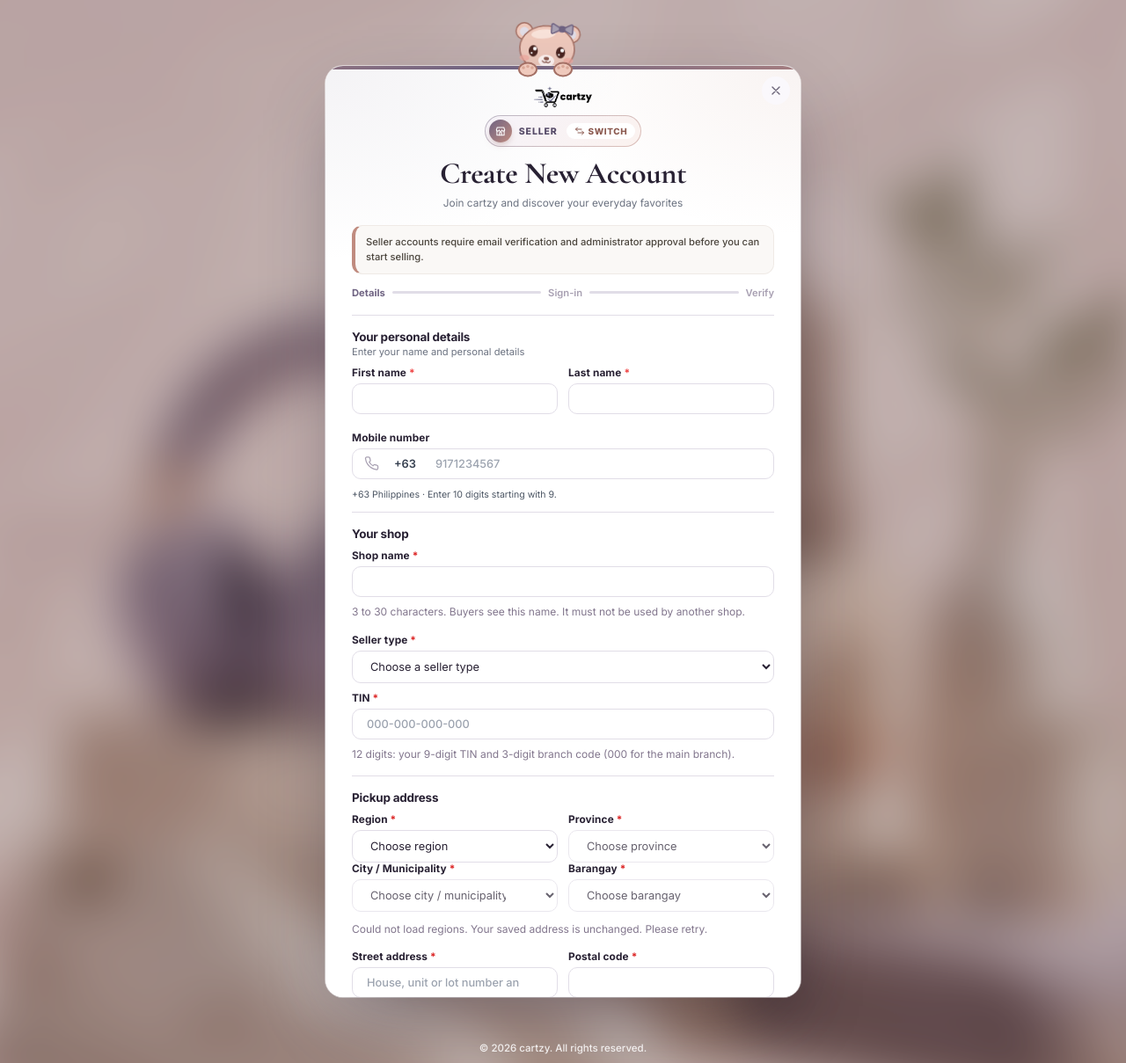
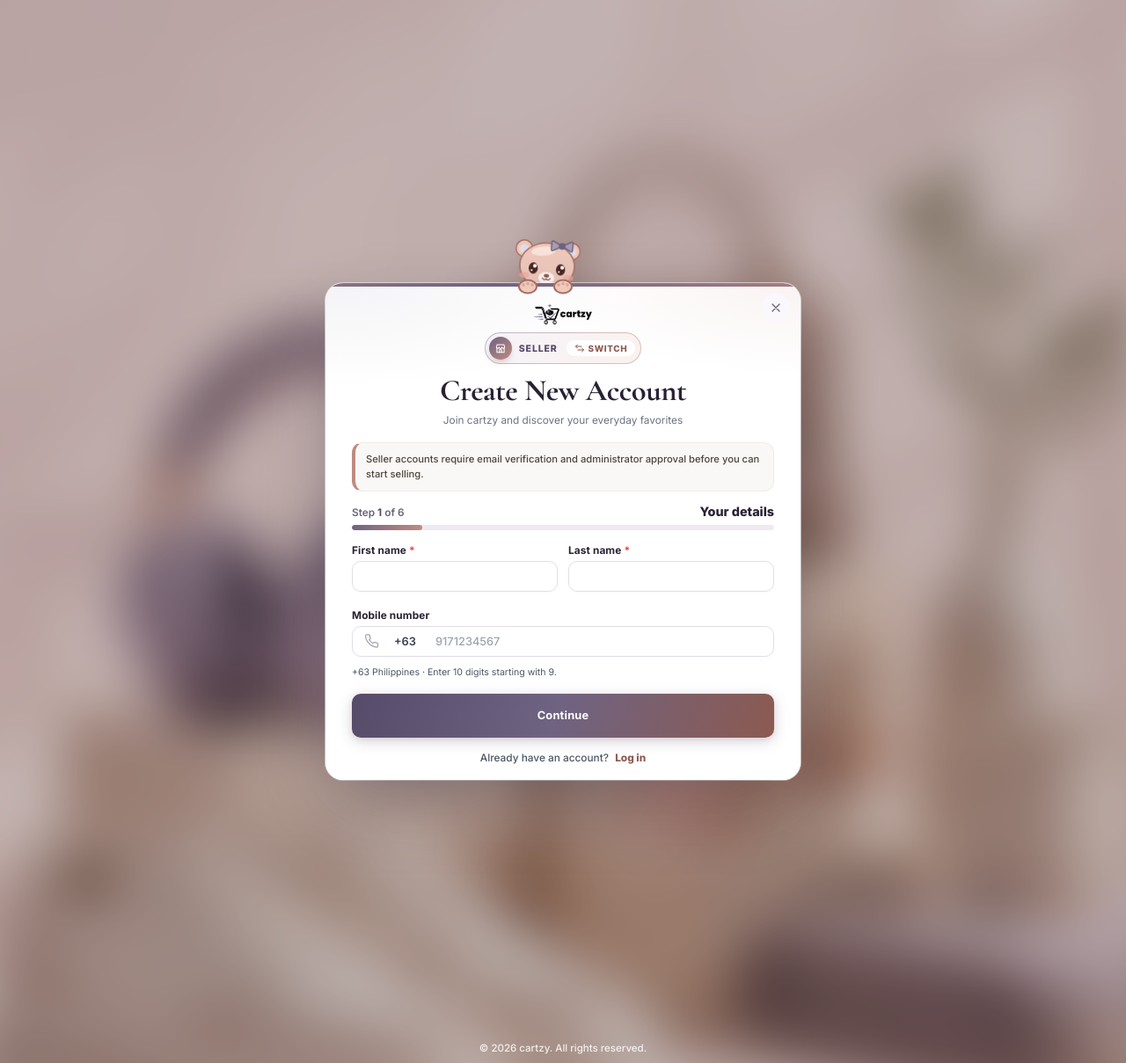
Before and after one commit to jessicabajamundi/cartzy, a Laravel app: page /register?role=seller in a window 1280 px wide. Shown: the whole page at 88% size. Run offline with Laravel 12, Linux system fonts and the light colour scheme; tables that the repository leaves empty hold one stand-in row (values such as "Sample post"); parts of the project's set-up code (start-up, migrations or seed data) failed here and were passed over; some libraries are stand-ins or nearby versions.

Commit message:
Seller sign-up: split into 6 short steps so the modal doesn't scroll

```diff
--- a/public/css/auth-modal.css
+++ b/public/css/auth-modal.css
@@ -723,6 +723,15 @@
 .auth-modal-page .lm-dialog-form .rd-progress-title { font-size: .8rem; }
 .auth-modal-page .lm-dialog-form .rd-progress-hint { font-size: .7rem; }
 
+/* Seller sign-up steps: compact shop, address and document fields so each step fits */
+.auth-modal-page .lm-dialog-form .seller-field-hint { font-size: .66rem !important; line-height: 1.45; margin: 4px 0 8px !important; }
+.auth-modal-page .lm-dialog-form .seller-field-error { font-size: .66rem !important; margin-top: 3px !important; }
+.auth-modal-page .lm-dialog-form #sellerFieldsWrapper .mb-4 { margin-bottom: 8px !important; }
+.auth-modal-page .lm-dialog-form #sellerFieldsWrapper .seller-file-input { padding: 6px 10px !important; font-size: .74rem !important; }
+.auth-modal-page .lm-dialog-form .seller-file-input::file-selector-button { padding: 5px 10px; margin-right: 10px; font-size: .72rem; }
+/* The "Step 5 of 6 · Sign-in details" title already names the step */
+.auth-modal-page .lm-dialog-form .is-seller-stepped #step-2 > .field-block:first-child { display: none; }
+
 /* Shorter laptop screens: a smaller gap for Cozy and a more compact header so step 1 still fits */
 @media (max-height: 820px) and (min-width: 521px) {
     .auth-modal-page .lm-dialog-form .lm-panel { padding-top: 16px; padding-bottom: 14px; }
@@ -740,6 +749,10 @@
     .auth-modal-page .lm-dialog-form .field-block { margin-top: 4px !important; margin-bottom: 6px !important; }
     .auth-modal-page .lm-dialog-form .stepper { padding-bottom: 8px !important; }
     .auth-modal-page .lm-dialog-form .lm-role-badge { margin-bottom: 6px; }
+    /* Seller steps 2-6: the title and "Step X of 6" are enough, so drop the logo and subtitle */
+    .auth-modal-page .lm-dialog-form.is-seller-later-step .lm-logo,
+    .auth-modal-page .lm-dialog-form.is-seller-later-step .auth-subtitle { display: none !important; }
+    .auth-modal-page .lm-dialog-form.is-seller-later-step .auth-title { margin-top: 6px !important; margin-bottom: 10px !important; }
 }
 
 @media (max-width: 520px) {
--- a/public/js/auth/register.js
+++ b/public/js/auth/register.js
@@ -219,6 +219,8 @@
         updateOtpPreviewUI();
     }
 
+    updateSellerPages();
+
     const line1 = document.getElementById('line-1');
     const line2 = document.getElementById('line-2');
     if (line1) {
@@ -240,6 +242,21 @@
 // Next Step transition
 async function nextStep(targetStep) {
     if (otpRequestPending) return;
+    // Sellers go through the details one section at a time (steps 1-4 of 6) before the sign-in step.
+    if (currentStep === 1 && isSellerSignup() && sellerPage < SELLER_DETAIL_PAGES) {
+        // Ignore extra clicks while this step is still being checked (the phone check waits on the server).
+        if (sellerPageChecking) return;
+        sellerPageChecking = true;
+        try {
+            if (!await validateSellerPage(sellerPage)) return;
+        } finally {
+            sellerPageChecking = false;
+        }
+        sellerPage = Math.min(sellerPage + 1, SELLER_DETAIL_PAGES);
+        updateStepperUI();
+        scrollFormToTop();
+        return;
+    }
     // Validate Step 1
     if (currentStep === 1) {
         if (!validateSellerDetails(true)) return;
@@ -322,6 +339,74 @@
     currentStep = targetStep;
     updateStepperUI();
     scrollFormToTop();
+}
+
+// ── Seller sign-up in 6 steps ──
+// Steps 1-4 are sections of the details panel (step-1), step 5 is sign-in (step-2) and step 6 is verify (step-3).
+const SELLER_STEP_TITLES = ['Your details', 'Your shop', 'Pickup address', 'Documents', 'Sign-in details', 'Verify your email'];
+const SELLER_DETAIL_PAGES = 4;
+let sellerPage = 1;
+let sellerPageChecking = false;
+
+function isSellerSignup() {
+    return document.getElementById('role_input')?.value === 'seller';
+}
+
+async function validateSellerPage(page) {
+    if (page === 1) {
+        return validateRegistrationNames(true) && validateRegistrationPhone(true) && await checkPhoneAvailability(true);
+    }
+    return validateSellerDetails(true, page);
+}
+
+function sellerBack() {
+    if (sellerPage <= 1) return;
+    sellerPage--;
+    updateStepperUI();
+    scrollFormToTop();
+}
+window.sellerBack = sellerBack;
+
+// Show only the current seller section, and swap the 3-part stepper for "Step X of 6".
+function updateSellerPages() {
+    const seller = isSellerSignup();
+    const onDetails = currentStep === 1;
+    document.getElementById('registerForm')?.classList.toggle('is-seller-stepped', seller);
+    // Lets short screens drop the logo and subtitle after the first step (auth-modal.css).
+    document.querySelector('.lm-dialog-form')?.classList.toggle('is-seller-later-step', seller && !(onDetails && sellerPage === 1));
+    document.querySelectorAll('[data-seller-page]').forEach(section => {
+        section.hidden = seller && Number(section.dataset.sellerPage) !== sellerPage;
+    });
+
+    const progress = document.getElementById('sellerProgress');
+    const stepper = document.getElementById('signupStepper');
+    if (progress) progress.hidden = !seller;
+    if (stepper) stepper.style.display = seller ? 'none' : '';
+    if (seller && progress) {
+        const step = onDetails ? sellerPage : SELLER_DETAIL_PAGES + currentStep - 1;
+        progress.querySelector('[data-sp-number]').textContent = step;
+        progress.querySelector('[data-sp-title]').textContent = SELLER_STEP_TITLES[step - 1];
+        progress.querySelector('[data-sp-fill]').style.width = (step / SELLER_STEP_TITLES.length * 100) + '%';
+        progress.querySelector('[role="progressbar"]').setAttribute('aria-valuenow', step);
+    }
+
+    // Page 1 keeps the full-width Continue; pages 2-4 get Back and Continue.
+    const single = document.querySelector('.btn-details-continue');
+    const nav = document.querySelector('.su-seller-nav');
+    const label = seller && sellerPage === SELLER_DETAIL_PAGES ? 'Continue to sign-in details' : 'Continue';
+    if (single) {
+        single.hidden = seller && sellerPage > 1;
+        single.textContent = label;
+    }
+    if (nav) {
+        nav.hidden = !(seller && sellerPage > 1);
+        const next = nav.querySelector('.su-seller-continue');
+        if (next) next.textContent = label;
+    }
+
+    // The approval notice only on the first step, to keep the later steps short.
+    const notice = document.getElementById('sellerNoticeBox');
+    if (notice) notice.style.display = seller && onDetails && sellerPage === 1 ? 'block' : 'none';
 }
 
 // Toggle password visibility and the eye icon.
@@ -577,6 +662,7 @@
             if (buyerOpt) buyerOpt.classList.add('selected');
         }
     }
+    sellerPage = 1;
     updateSellerDetails(role);
 }
 window.selectRole = selectRole;
@@ -603,12 +689,15 @@
         input.required = seller && applies;
         input.disabled = !seller;
     });
+    updateSellerPages();
 }
 
-function validateSellerDetails(focus = false) {
+// Checks the seller fields; with a page (2-4), only the fields of that sign-up step.
+function validateSellerDetails(focus = false, page = null) {
     if (document.getElementById('role_input').value !== 'seller') return true;
     let firstInvalid = null;
-    document.querySelectorAll('#sellerFieldsWrapper [data-seller-required], #sellerFieldsWrapper [data-seller-document]').forEach(input => {
+    const scope = page ? `#sellerFieldsWrapper [data-seller-page="${page}"]` : '#sellerFieldsWrapper';
+    document.querySelectorAll(`${scope} [data-seller-required], ${scope} [data-seller-document]`).forEach(input => {
         if (input.hasAttribute('data-seller-document') && input.disabled) return;
         input.setCustomValidity('');
         if (input.type === 'text') input.value = input.value.trim();
@@ -937,11 +1026,25 @@
         && !Array.from(document.querySelectorAll('#sellerFieldsWrapper .seller-field-error')).some(error => error.textContent.trim())) {
         currentStep = 2;
     }
+    // A seller sent back with errors starts on the first step that has one.
+    if (currentStep === 1 && isSellerSignup()) {
+        const errored = ['first_name', 'last_name', 'phone'].some(id => document.getElementById(id + '_error')?.textContent.trim())
+            ? null
+            : Array.from(document.querySelectorAll('#sellerFieldsWrapper .seller-field-error')).find(error => error.textContent.trim());
+        sellerPage = errored ? Number(errored.closest('[data-seller-page]')?.dataset.sellerPage || 1) : 1;
+    }
     updateStepperUI();
+    // Show the step holding the first field the browser rejects (later ones in the same submit are ignored).
+    let invalidShown = false;
     form?.addEventListener('invalid', event => {
+        if (invalidShown) return;
+        invalidShown = true;
+        setTimeout(() => { invalidShown = false; }, 0);
         const step = event.target.closest('[id^="step-"]');
         if (step) {
             currentStep = Number(step.id.replace('step-', ''));
+            const page = event.target.closest('[data-seller-page]');
+            if (page && isSellerSignup()) sellerPage = Number(page.dataset.sellerPage);
             updateStepperUI();
         }
     }, true);
--- a/resources/views/auth/partials/seller-details.blade.php
+++ b/resources/views/auth/partials/seller-details.blade.php
@@ -1,4 +1,6 @@
 <div id="sellerFieldsWrapper" style="display: {{ old('role', $selectedRole ?? 'buyer') === 'seller' ? 'block' : 'none' }};">
+    {{-- Seller sign-up steps 2-4 (step 1 is the personal details in register.blade.php) --}}
+    <div data-seller-page="2">
     <div class="field-block"><h3 class="field-heading">Your shop</h3></div>
     <div class="mb-4">
         <label class="field-label" for="shop_name">Shop name <span class="seller-required">*</span></label>
@@ -22,6 +24,8 @@
         <p class="seller-field-hint">12 digits: your 9-digit TIN and 3-digit branch code (000 for the main branch).</p>
         <p class="seller-field-error" id="tin_number_error" role="alert">{{ $errors->first('tin_number') }}</p>
     </div>
+    </div>
+    <div data-seller-page="3">
     <div class="field-block"><h3 class="field-heading">Pickup address</h3></div>
     <div class="psgc-address-form">
         <div class="form-grid-2 mb-4">
@@ -49,7 +53,11 @@
             </div>
         </div>
     </div>
-    <div class="field-block"><h3 class="field-heading">Documents</h3><p class="seller-field-hint">JPG, PNG or PDF, up to 5 MB each. You may upload any supporting documents below. Required documents are marked with an asterisk (*).</p></div>
+    </div>
+    <div data-seller-page="4">
+    <div class="field-block"><h3 class="field-heading">Documents</h3></div>
+    <p class="seller-field-hint">JPG, PNG or PDF, up to 5 MB each. Documents marked * are required.</p>
+    <div class="form-grid-2 su-doc-grid">
     @foreach([
         'id_photo' => ['Government-issued ID', 'Required for all seller types. For corporations, the ID of the authorized representative.', 'all'],
         'dti_permit' => ['DTI Certificate', 'Required for sole proprietorships.', 'sole_proprietorship'],
@@ -63,7 +71,9 @@
             <p class="seller-field-error" id="{{ $field }}_error" role="alert">{{ $errors->first($field) }}</p>
         </div>
     @endforeach
+    </div>
     @if($errors->any())<p class="seller-field-hint">Please select your documents again before continuing.</p>@endif
+    </div>
 </div>
 <style>
 #sellerFieldsWrapper .seller-detail-input { padding-left: 16px !important; width: 100%; }
--- a/resources/views/auth/register.blade.php
+++ b/resources/views/auth/register.blade.php
@@ -52,7 +52,16 @@
 
     <div id="sellerNoticeBox" class="logistics-notice-box" style="display: {{ old('role', $selectedRole ?? 'buyer') === 'seller' ? 'block' : 'none' }};">Seller accounts require email verification and administrator approval before you can start selling.</div>
     <!-- Cartzy Original Stepper Component -->
-    <div class="stepper">
+    <!-- Seller sign-up runs in 6 short steps so the modal doesn't need scrolling (register.js updateSellerPages) -->
+    <div class="su-seller-progress" id="sellerProgress" hidden>
+        <div class="su-seller-progress-top">
+            <span class="su-seller-progress-count">Step <strong data-sp-number>1</strong> of 6</span>
+            <span class="su-seller-progress-title" data-sp-title>Your details</span>
+        </div>
+        <div class="su-seller-progress-bar" role="progressbar" aria-label="Sign-up progress" aria-valuemin="1" aria-valuemax="6" aria-valuenow="1"><span data-sp-fill></span></div>
+    </div>
+
+    <div class="stepper" id="signupStepper">
         <div class="step">
             <span class="step-label" id="label-step-1">Details</span>
         </div>
@@ -137,6 +146,8 @@
                 </div>
             </div>
 
+            <!-- Seller step 1 of 6 (buyers see this section and nothing is split) -->
+            <div data-seller-page="1">
             <div class="field-block" style="margin-top: 18px;">
                 <label class="field-heading">Your personal details</label>
                 <p class="field-subheading" style="margin-bottom: 0;">Enter your name and personal details</p>
@@ -288,9 +299,21 @@
                     <p style="font-size: 0.78rem; color: #6b7280; margin-top: 4px; margin-bottom: 0;">Riders see this when choosing a partner to apply to.</p>
                 </div>
             </div>
+            </div>
 
             @include('auth.partials.seller-details')
             <button type="button" class="btn-primary btn-single btn-details-continue" style="margin-top: 26px;" onclick="nextStep(2)">Continue</button>
+            <!-- Seller steps 2-4: Back and Continue -->
+            <div class="form-btn-row su-seller-nav" hidden>
+                <button type="button" class="btn-action-back" onclick="sellerBack()">
+                    <svg viewBox="0 0 24 24" fill="none" stroke="currentColor" stroke-width="2" stroke-linecap="round" stroke-linejoin="round">
+                        <line x1="19" y1="12" x2="5" y2="12"/>
+                        <polyline points="12 19 5 12 12 5"/>
+                    </svg>
+                    Back
+                </button>
+                <button type="button" class="btn-action-continue su-seller-continue" onclick="nextStep(2)">Continue</button>
+            </div>
         </div>
 
         <!-- STEP 2: Sign-in (Your sign-in details) -->
@@ -717,6 +740,21 @@
     .auth-split-page .btn-primary.btn-details-continue:hover {
         background: linear-gradient(110deg, var(--brand-dark, #564B68) 0%, var(--rose-dark, #8C5A50) 100%) !important;
     }
+    /* Seller sign-up: 6 steps, one section at a time */
+    [data-seller-page][hidden],
+    .su-seller-nav[hidden],
+    .btn-details-continue[hidden],
+    .su-seller-progress[hidden] { display: none !important; }
+    .su-seller-progress { margin: 4px 0 16px; }
+    .su-seller-progress-top { display: flex; align-items: baseline; justify-content: space-between; gap: 10px; margin-bottom: 7px; }
+    .su-seller-progress-count { color: #6b6478; font-size: .74rem; font-weight: 600; }
+    .su-seller-progress-count strong { color: #564b68; }
+    .su-seller-progress-title { color: #282133; font-size: .9rem; font-weight: 800; text-align: right; }
+    .su-seller-progress-bar { height: 6px; border-radius: 999px; background: #efe9f3; overflow: hidden; }
+    .su-seller-progress-bar span { display: block; height: 100%; width: 16.7%; border-radius: inherit; background: linear-gradient(90deg, #6f6382, #c08b7f); transition: width .3s ease; }
+    @media (prefers-reduced-motion: reduce) { .su-seller-progress-bar span { transition: none; } }
+    /* The progress title names the section, so its heading is not repeated */
+    .is-seller-stepped [data-seller-page] > .field-block:first-child { display: none; }
     .form-btn-row {
         display: flex;
         align-items: center;
```
